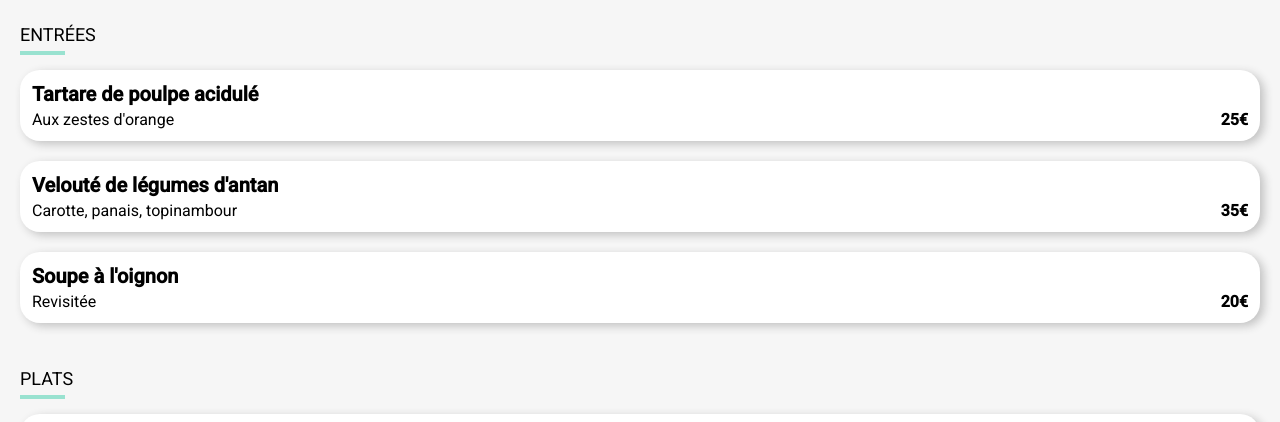
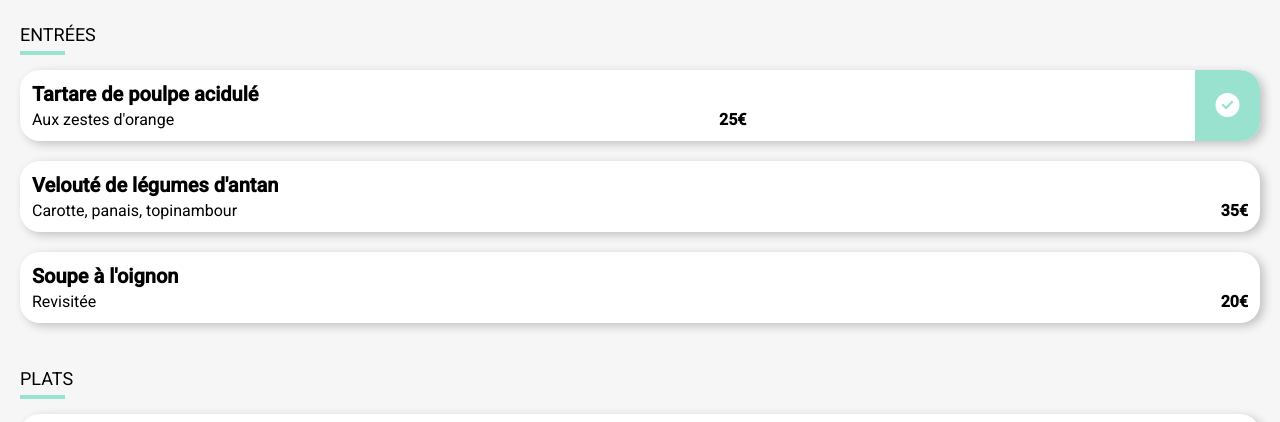
Before and after one commit to Anlp33/OhMyFood, a website: page pages/menu-à_la_française.html in a window 1280 px wide. Shown: the part 331-753 px from the top of the page. Drawn offline with Linux system fonts and the light colour scheme; a web font is replaced by a local one.

Commit message:
ajout bouton select dans menu

```diff
--- a/pages/menu-à_la_française.html
+++ b/pages/menu-à_la_française.html
@@ -16,7 +16,7 @@
     <header class="header">
       <div class="header__container">
         <span class="header__arrow">
-        <a href="/index.html"><i class="fas fa-arrow-left"></i></a>
+        <a href="../index.html"><i class="fas fa-arrow-left"></i></a>
         </span>
 
         <span class="header__logo">
@@ -50,6 +50,10 @@
           </div>
           <div class="courses__price">
             <p>25€</p>
+          </div>
+          <div class ="courses__select">
+            <span class="courses__select__tick">
+            <i class="fas fa-check-circle"></i>
           </div>
         </div>
 
--- a/scss/Pages/_restaurants.scss
+++ b/scss/Pages/_restaurants.scss
@@ -89,17 +89,19 @@
   }
   &__price {
     font-weight: bold;
+    display: flex;
+    align-items: flex-end;
   }
 
   &__box {
     background-color: rgb(255 255 255);
     border-radius: 20px;
+    overflow: hidden;
     padding: 12px;
     @include box-shadow;
     margin-bottom: 20px;
     display: flex;
     justify-content: space-between;
-    align-items: flex-end;
     animation: fadein 1s;
     animation-fill-mode: forwards;
     opacity: 0;
@@ -132,13 +134,29 @@
       animation-delay: 1s;
     }
   }
+  &__select {
+    background-color: $colour-tertiary;
+    width: 65px;
+    margin: -12px;
+    display: flex;
+    align-items: center;
+    justify-content: center;
+    transition-duration: 0.5s;
+
+    &__tick {
+      background-color: $colour-tertiary;
+      font-size: 24px;
+    }
+    i {
+      color: white;
+    }
+  }
 }
 
 .order {
   display: flex;
   justify-content: center;
 }
-
 
 .heart {
   i.far.fa-heart {
@@ -151,7 +169,7 @@
   i.fas.fa-heart {
     opacity: 0;
     &:hover {
-     opacity: 1;
+      opacity: 1;
     }
   }
 }
```
Also changed, not shown: css/styles.css, 1 other file.
